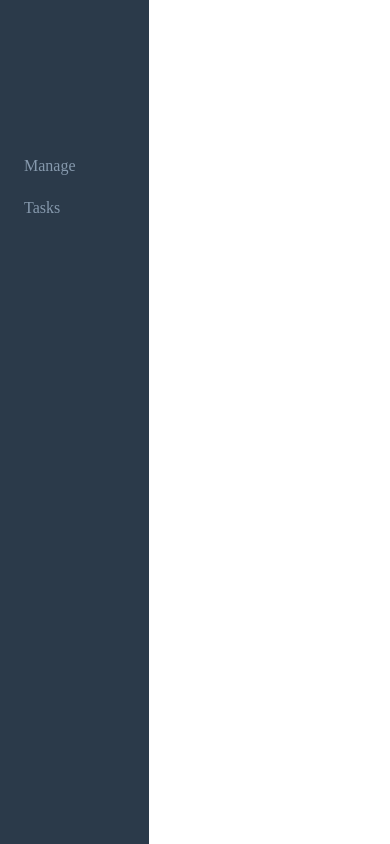
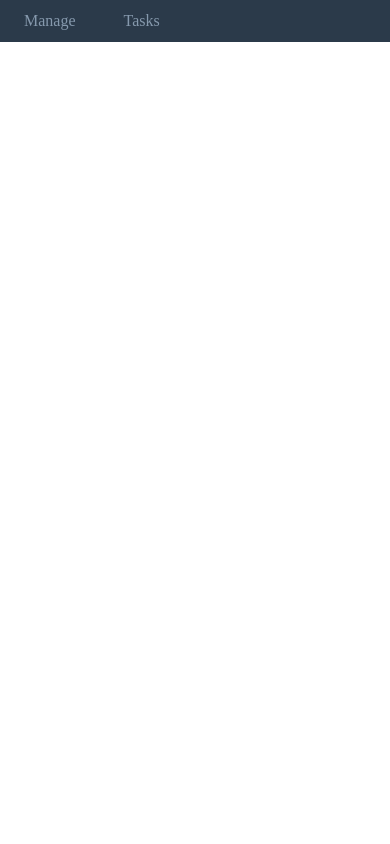
Before and after one commit to Tornike-Oniani/masters-container-app, a website built with webpack: page public/index.html in a window 390 px wide. Built offline with nearby package versions, Linux system fonts and the light colour scheme; what management would draw is missing.

```diff
--- a/public/index.html
+++ b/public/index.html
@@ -11,10 +11,10 @@
     <div class="application-shell">
       <div class="side-menu">
         <ul>
-          <li>
-            <a href="/manage" data-link>Manage</a>
+          <li class="menu-item">
+            <a href="/manage" data-link> Manage </a>
           </li>
-          <li>
+          <li class="menu-item">
             <a href="/tasks" data-link>Tasks</a>
           </li>
         </ul>
--- a/src/style.css
+++ b/src/style.css
@@ -28,13 +28,35 @@
   color: inherit;
   text-decoration: none;
   display: flex;
-  flex-direction: row;
   align-items: center;
   padding: 12px 24px;
   gap: 6px;
+}
+
+.menu-item__icon {
+  fill: #8699ad;
+  height: 18px;
+  width: 18px;
+  display: block;
 }
 
 #mf-root {
   height: 100%;
   width: 100%;
 }
+
+@media only screen and (max-width: 1024px) {
+  .application-shell {
+    flex-direction: column;
+  }
+
+  .side-menu {
+    width: 100%;
+    height: auto;
+  }
+
+  .side-menu ul {
+    margin: 0;
+    display: flex;
+  }
+}
```
Also changed, not shown: src/assets/list.svg (added), src/assets/table.svg (added).
